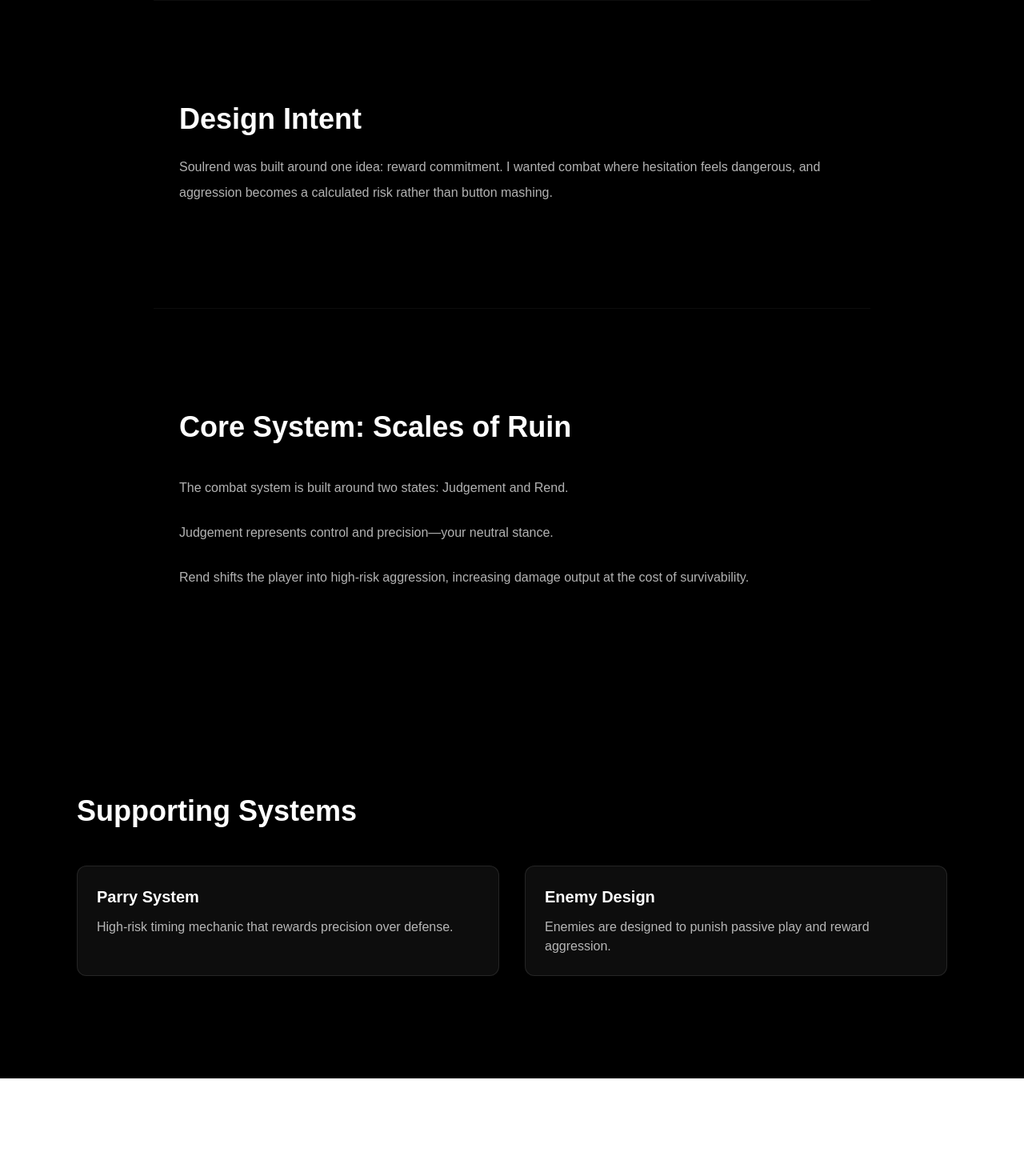
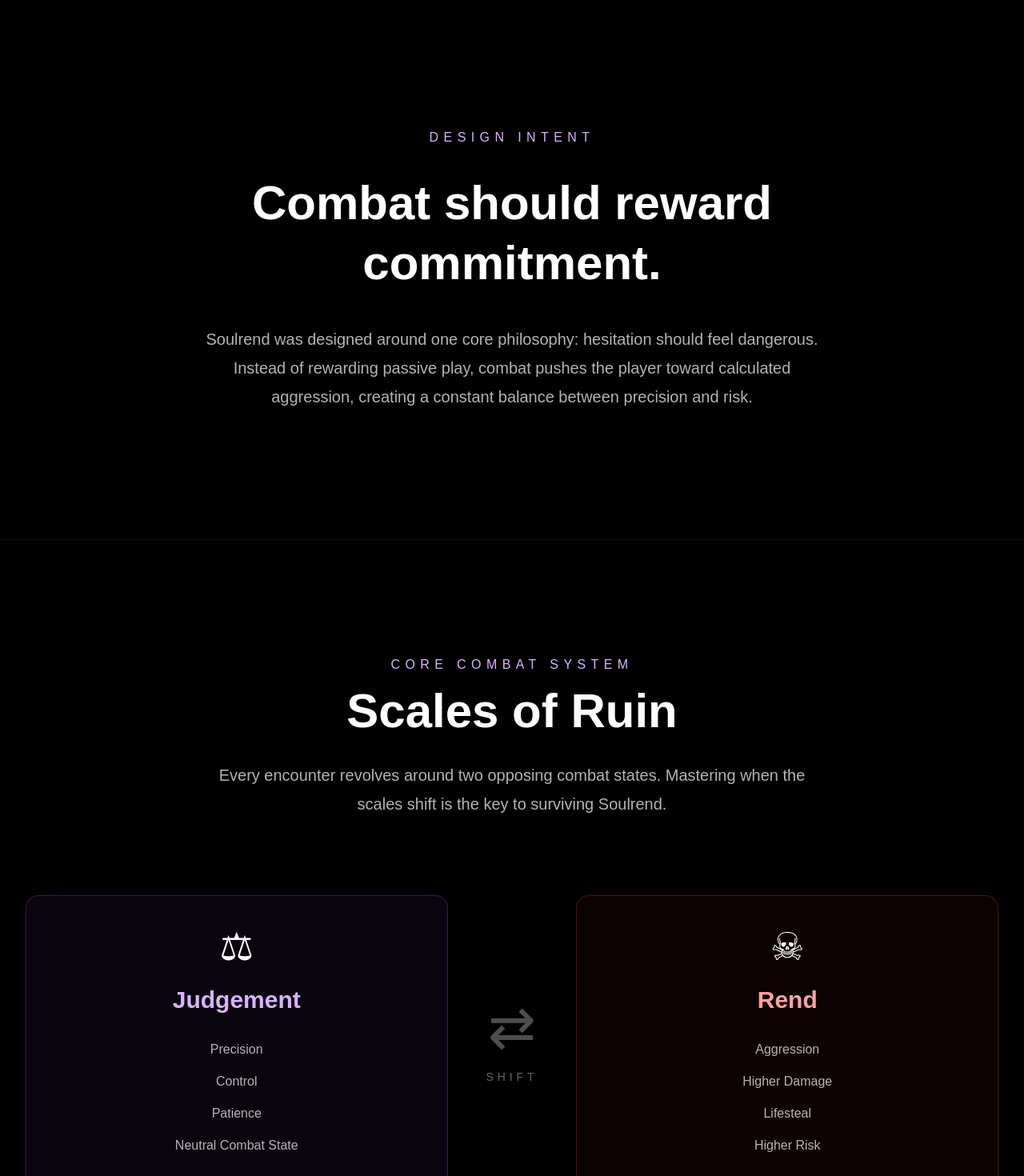
Before and after one commit to NightbloomGames/Portfolio-Website, a Next.js app: page /projects/soulrend in a window 1280 px wide. Shown: the part 800-2270 px from the top of the page at 80% size. Before the commit the page ends 2148 px from the top, so only its background shows below. Built offline with nearby package versions, Linux system fonts and the light colour scheme.

Commit message:
Soulrend Page rough sketch almost done

```diff
--- a/app/projects/soulrend/components/Overview.tsx
+++ b/app/projects/soulrend/components/Overview.tsx
@@ -1,16 +1,12 @@
-import { projectData } from "@/data/projects";
-
 export default function Overview() {
 
-    const project = projectData.soulrend;
-
-    return (
-
-        <section className = "mx-auto max-w-5xl px-8 py-32">
-            <h2 className = "text-5xl font-bold"> Overview</h2>
-            <p className = "mt-8 text-xl leading-9 text-white/70"> {project.summary}</p>
-        </section>
-
-    );
+    return(
+              <section className = "mx-auto max-w-5xl px-8 py-40 text-center">
+        <p className = "uppercase tracking-[0.4em] text-purple-300"> Design Intent</p>
+        <h2 className = "mt-8 text-6xl font-bold leading-tight"> Combat should reward<br/> commitment.</h2>
+        <p className = "mx-auto mt-10 max-w-3xl text-xl leading-9 text-white/70"> Soulrend was designed around one core philosophy: hesitation should feel dangerous.
+        Instead of rewarding passive play, combat pushes the player toward calculated aggression, creating a constant balance between precision and risk.</p>
+      </section>
+    )
 
 }
--- a/app/projects/soulrend/components/ProjectInfo.tsx
+++ b/app/projects/soulrend/components/ProjectInfo.tsx
@@ -1,3 +1,149 @@
+"use client";
+
+import { useState } from "react";
+
 export default function ProjectInfo() {
+  const milestones = [
+    {
+      icon: "📖",
+      title: "Research",
+      text: "Studied the combat philosophies behind Dark Souls, Sekiro, Lies of P, and The First Berserker: Khazan to understand how risk, timing, and player commitment create satisfying melee combat.",
+    },
+    {
+      icon: "⚒",
+      title: "Forging the Vision",
+      text: "Experimented with multiple weapon concepts, combat mechanics, and gameplay ideas before establishing Soulrend's identity around aggressive, stance-driven combat.",
+    },
+    {
+      icon: "⚖",
+      title: "Scales of Ruin",
+      text: "Developed the game's signature combat mechanic, balancing Judgement and Rend to create a system that rewards calculated aggression over passive defense.",
+    },
+    {
+      icon: "🌸",
+      title: "The Journey Continues",
+      text: "Soulrend remains an active personal project as new enemies, mechanics, environments, and gameplay systems continue to evolve through iteration.",
+    },
+  ];
 
+  const [selected, setSelected] = useState<number | null>(null);
+
+  return (
+    <section className = "mx-auto max-w-7xl px-8 py-40">
+      {/* HEADER */}
+      <p className = "text-center uppercase tracking-[0.4em] text-purple-300"> Forged Through Iteration</p>
+      <h2 className="mt-5 text-center text-6xl font-bold">
+        Every mechanic has a story.
+      </h2>
+      <p className="mx-auto mt-8 max-w-3xl text-center text-xl leading-9 text-white/70">
+        Soulrend wasn't built in a straight line.
+        Each iteration refined the game's combat philosophy,
+        transforming scattered ideas into a focused gameplay experience.
+      </p>
+      {/* TIMELINE */}
+      <div className="relative mt-28">
+        <p className="mb-12 text-center text-xs uppercase tracking-[0.35em] text-white/40">
+          ACCESS ARCHIVED DEVELOPMENT LOGS
+        </p>
+        <div className="absolute left-0 right-0 top-16 h-px bg-white/10" />
+        <div className="relative flex justify-between">
+          {milestones.map((step, index) => (
+            <button
+              key={step.title}
+              onClick={() =>
+                setSelected(selected === index ? null : index)
+              }
+              className="group flex flex-col items-center"
+            >
+              {/* DIAMOND */}
+              <div
+                className={`
+                  flex h-10 w-10 items-center justify-center
+                  rotate-45 border bg-black transition-all duration-300
+
+                  ${
+                    selected === index
+                      ? "border-purple-300 shadow-[0_0_24px_rgba(168,85,247,0.7)] scale-110"
+                      : "border-white/20 group-hover:border-purple-400 group-hover:scale-110"
+                  }
+                `}
+              >
+                <span className="-rotate-45 text-lg">
+                  {step.icon}
+                </span>
+              </div>
+
+              {/* LABEL */}
+              <p className="mt-6 text-center text-sm uppercase tracking-[0.35em] text-white/60">
+                {step.title}
+              </p>
+
+              {/* HINT */}
+              <p
+                className={`
+                  mt-2 text-[10px] uppercase tracking-[0.3em]
+                  transition-colors
+
+                  ${
+                    selected === index
+                      ? "text-purple-300"
+                      : "text-white/30 group-hover:text-purple-300"
+                  }
+                `}
+              >
+                {selected === index ? "DOSSIER OPEN" : "OPEN DOSSIER"}
+              </p>
+
+            </button>
+          ))}
+
+        </div>
+
+        {/* DOSSIER PANEL */}
+        <div
+          className={`
+            mt-20 overflow-hidden transition-all duration-500
+            ${
+              selected !== null
+                ? "max-h-[500px] opacity-100"
+                : "max-h-0 opacity-0"
+            }
+          `}
+        >
+          {selected !== null && (
+            <div className="relative rounded-2xl border border-white/10 bg-white/5 p-10 backdrop-blur-md">
+
+              {/* subtle top glow line */}
+              <div className="absolute left-0 right-0 top-0 h-px bg-gradient-to-r from-transparent via-purple-400 to-transparent" />
+
+              <p className="text-xs uppercase tracking-[0.35em] text-purple-300">
+                ARCHIVED DOSSIER
+              </p>
+
+              <div className="mt-8 flex items-start gap-6">
+
+                <div className="text-6xl">
+                  {milestones[selected].icon}
+                </div>
+
+                <div>
+                  <h3 className="text-4xl font-bold">
+                    {milestones[selected].title}
+                  </h3>
+
+                  <p className="mt-6 max-w-3xl leading-8 text-white/70">
+                    {milestones[selected].text}
+                  </p>
+                </div>
+
+              </div>
+
+            </div>
+          )}
+        </div>
+
+      </div>
+
+    </section>
+  );
 }
--- a/app/projects/soulrend/components/Systems.tsx
+++ b/app/projects/soulrend/components/Systems.tsx
@@ -1,19 +1,44 @@
-import { projectData } from "@/data/projects";
+export default function Systems() {
+    return(
+        <section className = "border-t border-white/5 py-36">
+  <div className = "mx-auto max-w-7xl px-8">
+    <p className = "text-center uppercase tracking-[0.4em] text-purple-300"> Core Combat System</p>
+    <h2 className = "mt-4 text-center text-6xl font-bold"> Scales of Ruin</h2>
+    <p className = "mx-auto mt-8 max-w-3xl text-center text-xl leading-9 text-white/70"> Every encounter revolves around two opposing combat states.
+      Mastering when the scales shift is the key to surviving Soulrend.</p>
+    <div className = "mt-24 grid gap-12 lg:grid-cols-[1fr_auto_1fr] items-center">
+      {/* JUDGEMENT */}
+      <div className = "rounded-2xl border border-purple-500/30 bg-purple-500/5 p-10 backdrop-blur-md">
+        <p className = "text-5xl text-center">⚖</p>
+        <h3 className = "mt-6 text-center text-3xl font-bold text-purple-300"> Judgement</h3>
+        <ul className = "mt-8 space-y-4 text-center text-white/70">
+          <li> Precision</li>
+          <li> Control</li>
+          <li> Patience</li>
+          <li> Neutral Combat State</li>
+        </ul>
+      </div>
+      {/* CENTER */}
+      <div className = "text-center">
+        <div className = "text-7xl text-white/30"> ⇄</div>
+        <p className = "mt-4 text-sm uppercase tracking-[0.35em] text-white/40"> Shift</p>
+      </div>
+      {/* REND */}
+      <div className = "rounded-2xl border border-red-500/30 bg-red-500/5 p-10 backdrop-blur-md">
+        <p className = "text-5xl text-center"> ☠</p>
+        <h3 className = "mt-6 text-center text-3xl font-bold text-red-300"> Rend</h3>
+        <ul className = "mt-8 space-y-4 text-center text-white/70">
+          <li> Aggression</li>
+          <li> Higher Damage</li>
+          <li> Lifesteal</li>
+          <li> Higher Risk</li>
+        </ul>
+      </div>
 
-export default function Systems() {
-    const project = projectData.soulrend;
-    return(
-        <section className = "mx-auto max-w-6xl px-8 py-24">
-            <h2 className = "mb-12 text-5xl font-bold"> Gameplay Systems</h2>
-            <div className = "grid gap-8 md:grid-cols-2">
-                {project.systems.map((system) => (
-                    <div key = {system.title} className = "rounded-xl border border-white/10 bg-white/5 p-8">
-                        <h3 className = "text-2xl font-semibold"> {system.title}</h3>
-                        <p className="mt-4 text-white/70 leading-8"> {system.text}</p>
-                    </div>
-                ))}
-            </div>
-
-        </section>
+    </div>
+    <p className = "mx-auto mt-20 max-w-4xl text-center text-lg leading-9 text-white/70"> Rather than rewarding passive defense, Soulrend encourages players
+    to commit to aggressive combat. Entering Rend dramatically increases offensive potential while making every mistake more punishing, creating a constant tension between control and risk.</p>
+  </div>
+</section>
     )
 }
--- a/app/projects/soulrend/page.tsx
+++ b/app/projects/soulrend/page.tsx
@@ -1,3 +1,7 @@
+import Hero from "./components/Hero";
+import Overview from "./components/Overview";
+import ProjectInfo from "./components/ProjectInfo";
+import Systems from "./components/Systems";
 import Link from "next/link";
 
 export default function SoulrendPage() {
@@ -7,66 +11,13 @@ export default function SoulrendPage() {
       tracking-[0.3em] text-white/60 backdrop-blur-md transition hover:text-white hover:border-white/30 hover:bg-white/10"> ← RETURN</Link>
 
       {/* HERO */}
-      <section className = "relative flex min-h-screen flex-col items-center justify-center text-center px-8 overflow-hidden">
-          {/* spotlight background */}
-          <div className ="absolute left-1/2 top-1/2 -translate-x-1/2 -translate-y-[58%] h-[700px] w-[700px] rounded-full blur-3xl
-          bg-[radial-gradient(circle_at_center,rgba(185,28,28,0.45)_0%,rgba(147,51,234,0.10)_45%,transparent_75%)]"/>
-          <img src = "/SoulrendLogo.png" className="w-[500px] relative z-10"/>
-          <p className = "mt-8 max-w-2xl text-white/70 text-xl relative z-10"> A Soulslike action RPG focused on aggressive,
-            risk-versus-reward combat and stance-driven gameplay.</p>
-
-      </section>
-
+      <Hero/>
       {/* DESIGN INTENT */}
-      <section className="mx-auto max-w-4xl px-8 py-32 border-t border-white/5">
-        <h2 className="text-4xl font-bold"> Design Intent</h2>
-        <p className="mt-6 text-white/70 leading-8">
-          Soulrend was built around one idea: reward commitment.
-          I wanted combat where hesitation feels dangerous, and
-          aggression becomes a calculated risk rather than button mashing.
-        </p>
-      </section>
-
-      {/* CORE SYSTEM */}
-      <section className="mx-auto max-w-4xl px-8 py-32 border-t border-white/5">
-        <h2 className="text-4xl font-bold">Core System: Scales of Ruin</h2>
-
-        <div className="mt-10 space-y-6 text-white/70 leading-8">
-          <p>
-            The combat system is built around two states: Judgement and Rend.
-          </p>
-
-          <p>
-            Judgement represents control and precision—your neutral stance.
-          </p>
-
-          <p>
-            Rend shifts the player into high-risk aggression, increasing damage
-            output at the cost of survivability.
-          </p>
-        </div>
-      </section>
-
+      <Overview/>
+      {/* ================= SCALES OF RUIN ================= */}
+      <Systems/>
       {/* SYSTEM CARDS */}
-      <section className="mx-auto max-w-6xl px-8 py-32">
-        <h2 className="text-4xl font-bold mb-12">Supporting Systems</h2>
-
-        <div className="grid gap-8 md:grid-cols-2">
-          <div className="border border-white/10 bg-white/5 p-6 rounded-xl">
-            <h3 className="text-xl font-semibold">Parry System</h3>
-            <p className="mt-3 text-white/70">
-              High-risk timing mechanic that rewards precision over defense.
-            </p>
-          </div>
-
-          <div className="border border-white/10 bg-white/5 p-6 rounded-xl">
-            <h3 className="text-xl font-semibold">Enemy Design</h3>
-            <p className="mt-3 text-white/70">
-              Enemies are designed to punish passive play and reward aggression.
-            </p>
-          </div>
-        </div>
-      </section>
+      <ProjectInfo/>
 
     </main>
   );
```
Also changed, not shown: app/projects/soulrend/components/Hero.tsx (+8 -8 lines).
